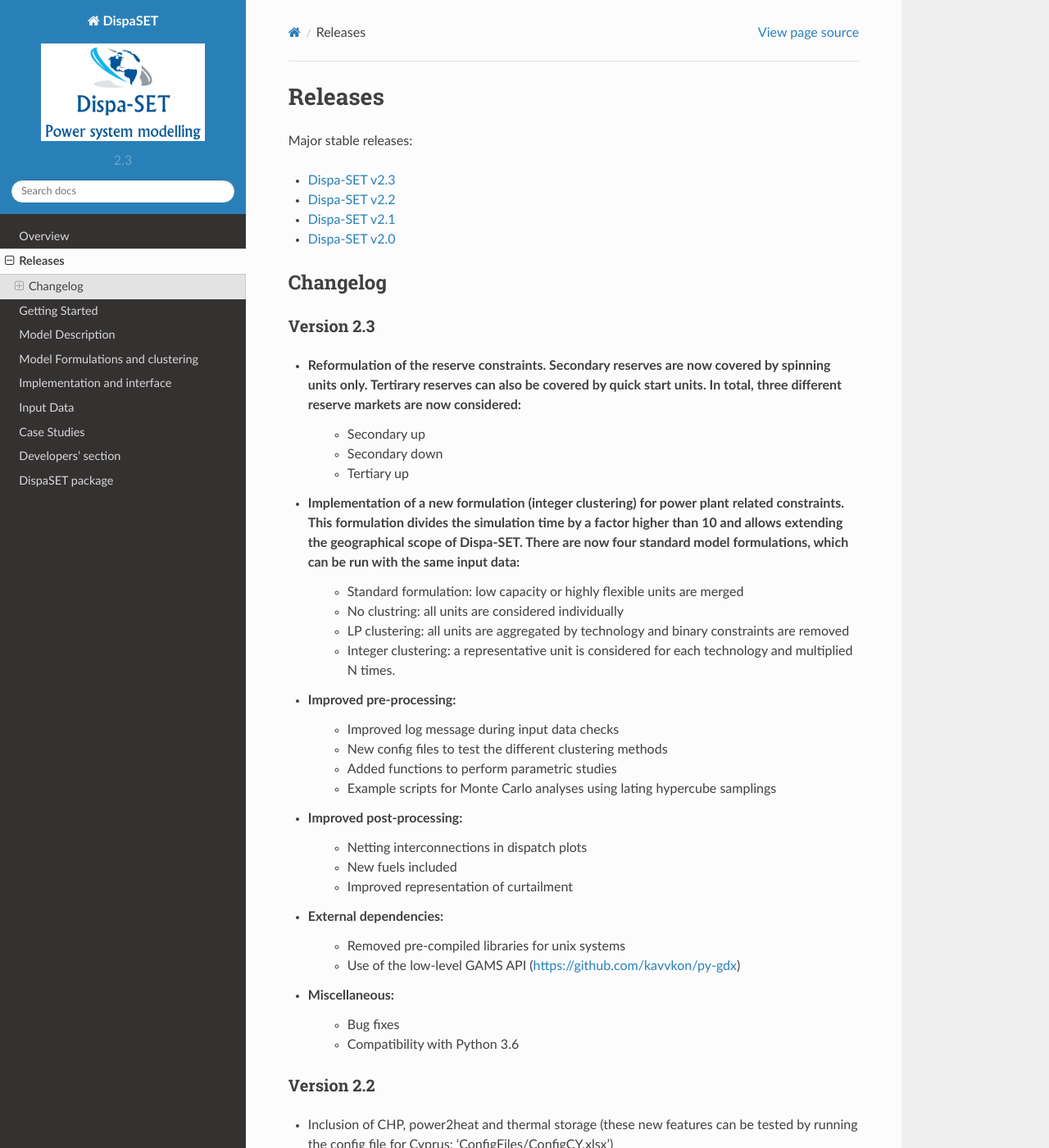
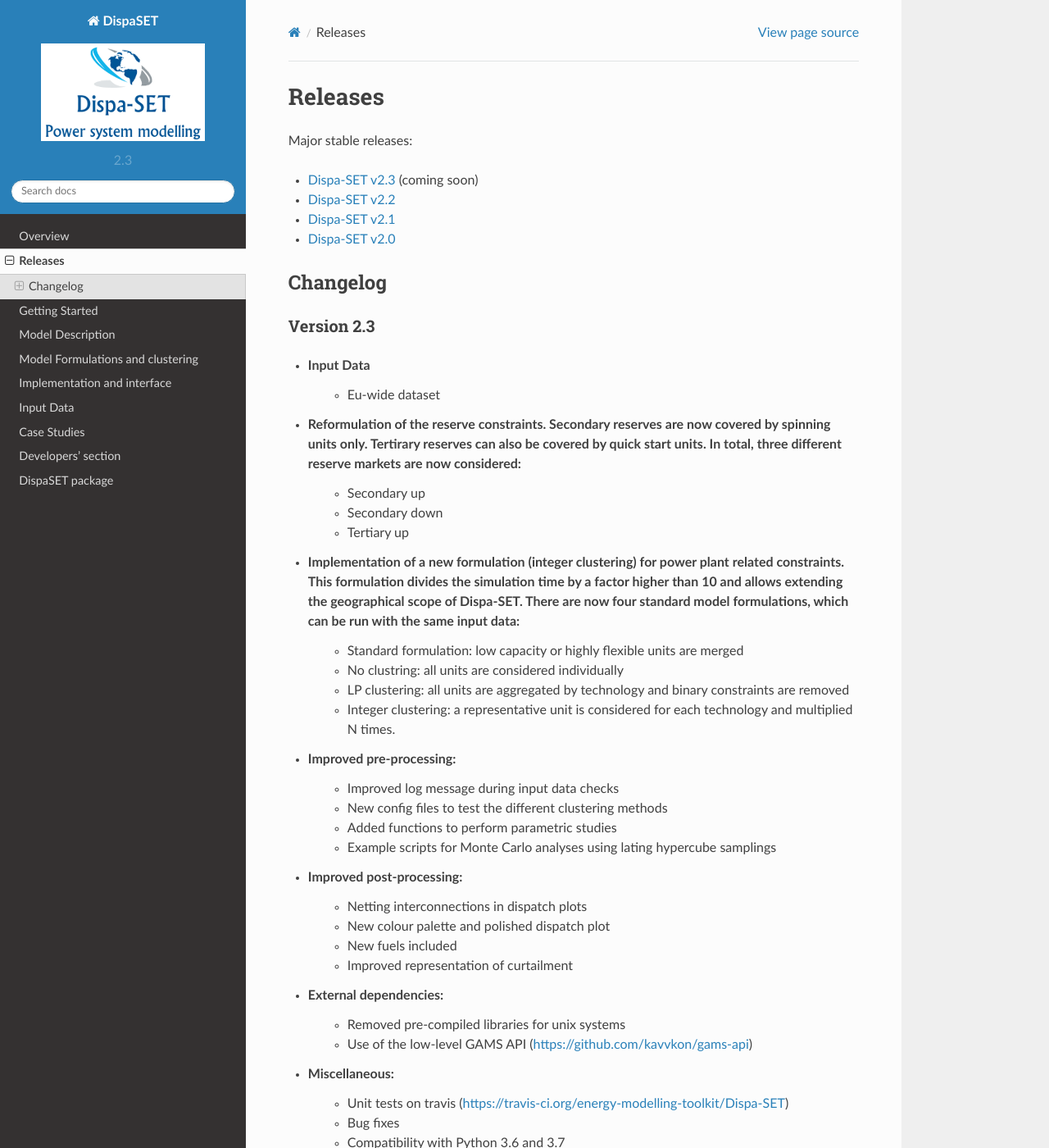
Before and after one commit to energy-modelling-toolkit/Dispa-SET, a Sphinx documentation site: the page built from Docs/releases.rst, in a window 1280 px wide and 1400 px high. Shown: the whole window at 82% size. Built offline with Sphinx 7.4.7 and the Read the Docs theme 2.0.0, drawn with Linux system fonts in a browser that asks for light colours.

Commit message:
Update releases.rst

```diff
--- a/Docs/releases.rst
+++ b/Docs/releases.rst
@@ -5,7 +5,7 @@ Releases
 
 Major stable releases:
 
-* `Dispa-SET v2.3`_
+* `Dispa-SET v2.3`_ (coming soon)
 
 * `Dispa-SET v2.2`_
 
@@ -18,6 +18,8 @@ Changelog
 
 Version 2.3
 ^^^^^^^^^^^
+* Input Data
+  	- Eu-wide dataset
 
 * Reformulation of the reserve constraints. Secondary reserves are now covered by spinning units only. Tertirary reserves can also be covered by quick start units. In total, three different reserve markets are now considered:
 	- Secondary up
@@ -38,16 +40,18 @@ Version 2.3
 
 * Improved post-processing:
 	- Netting interconnections in dispatch plots
+ 	- New colour palette and polished dispatch plot
 	- New fuels included
 	- Improved representation of curtailment
 
 * External dependencies:
 	- Removed pre-compiled libraries for unix systems
-	- Use of the low-level GAMS API (https://github.com/kavvkon/py-gdx)
+	- Use of the low-level GAMS API (https://github.com/kavvkon/gams-api)
 
 * Miscellaneous:
+	- Unit tests on travis (https://travis-ci.org/energy-modelling-toolkit/Dispa-SET)
 	- Bug fixes
-	- Compatibility with Python 3.6
+	- Compatibility with Python 3.6 and 3.7
 
 Version 2.2
 ^^^^^^^^^^^
```
